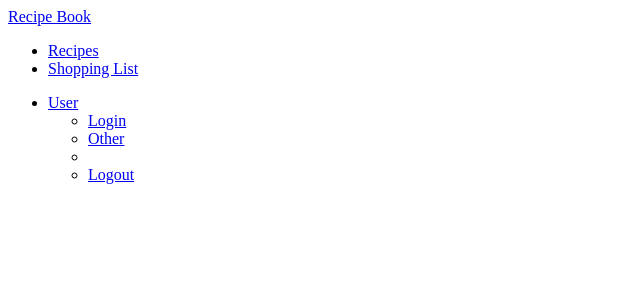
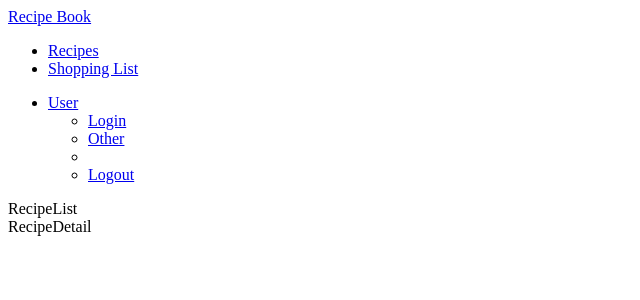
Before and after one commit to shokry-suleiman/Angular4_RecipeBookProject, an Angular app: page / in a window 1280 px wide. Shown: the top 300 px of the page, without its empty margins (0-640 px from the left). Built offline with nearby package versions, Linux system fonts and the light colour scheme.

Commit message:
Creating Recipe Component & Contents To It

```diff
--- a/src/app/app.component.html
+++ b/src/app/app.component.html
@@ -1 +1,7 @@
 <app-header></app-header>
+
+<div class="container">
+
+<app-recipes></app-recipes>
+
+</div>
--- a/src/app/app.component.ts
+++ b/src/app/app.component.ts
@@ -2,8 +2,7 @@
 
 @Component({
   selector: 'app-root',
-  templateUrl: './app.component.html',
-  styleUrls: ['./app.component.css']
+  templateUrl: './app.component.html'
 })
 export class AppComponent {
 
--- a/src/app/app.module.ts
+++ b/src/app/app.module.ts
@@ -5,11 +5,13 @@
 
 import { AppComponent } from './app.component';
 import { HeaderComponent } from './header/header.component';
+import { RecipesComponent } from './recipes/recipes.component';
 
 @NgModule({
   declarations: [
     AppComponent,
-    HeaderComponent
+    HeaderComponent,
+    RecipesComponent
   ],
   imports: [
     BrowserModule,
--- /dev/null
+++ b/src/app/recipes/recipes.component.html
@@ -0,0 +1,9 @@
+<div class="row">
+  <div class="col-md-5">
+    RecipeList
+  </div>
+
+  <div class="col-md-7">
+    RecipeDetail
+  </div>
+</div>
--- /dev/null
+++ b/src/app/recipes/recipes.component.ts
@@ -0,0 +1,15 @@
+import { Component, OnInit } from '@angular/core';
+
+@Component({
+  selector: 'app-recipes',
+  templateUrl: './recipes.component.html'
+
+})
+export class RecipesComponent implements OnInit {
+
+  constructor() { }
+
+  ngOnInit() {
+  }
+
+}
```
Also changed, not shown: 1 other file (tests, documents, lock files or other folders).
